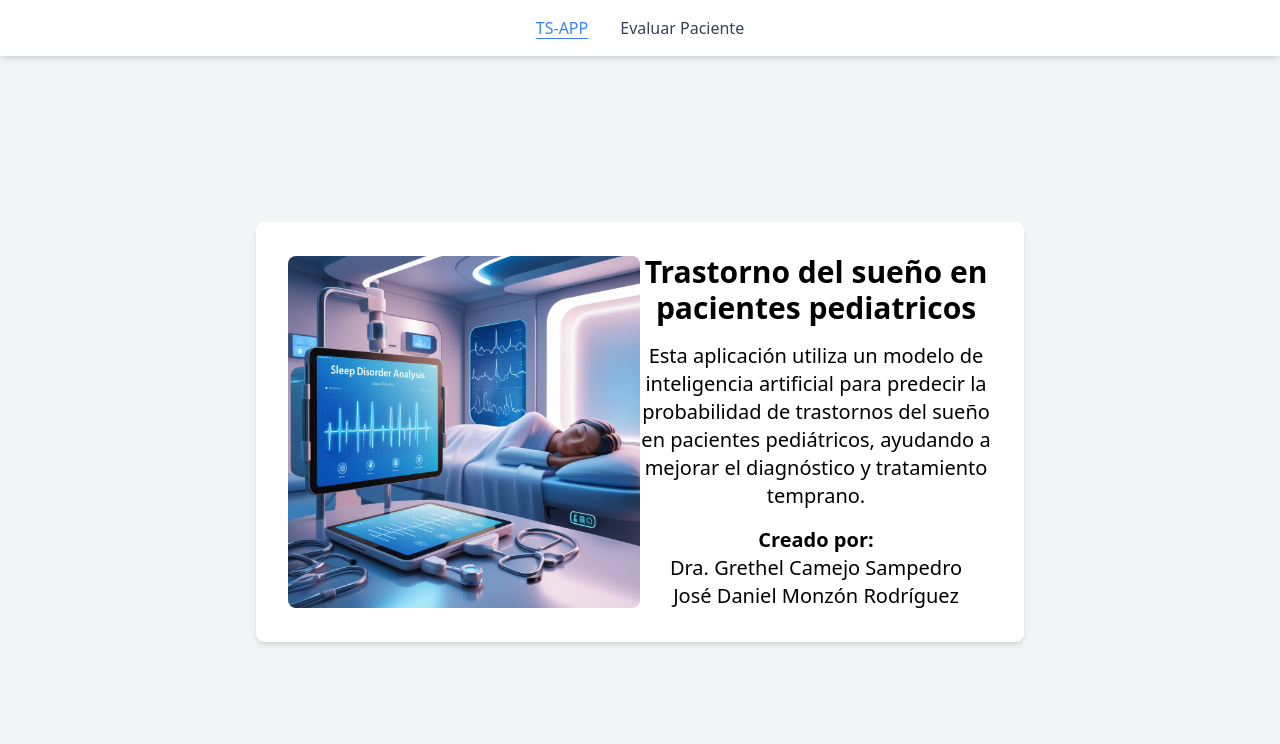
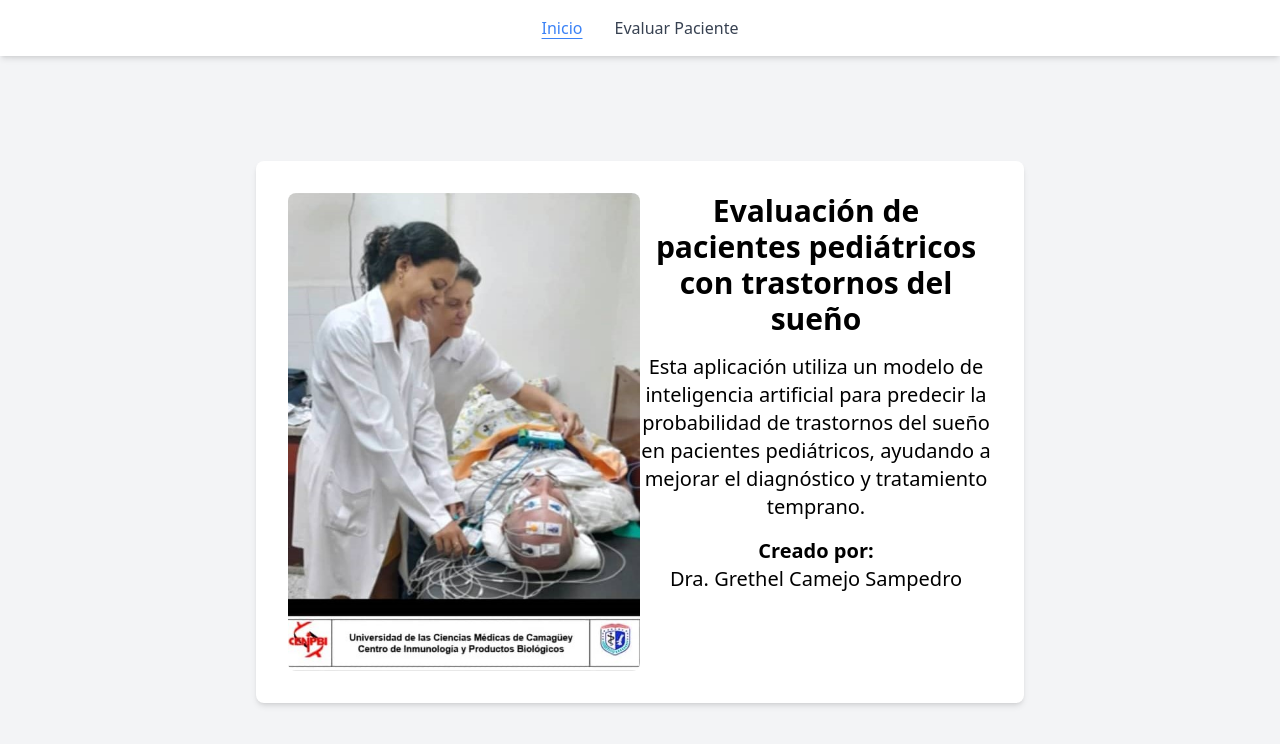
Before and after one commit to Ernesto248/sleep-disorder, a React (Vite) app: page / in a window 1280 px wide. Shown: the top 744 px of the page. Built offline with nearby package versions, Linux system fonts and the light colour scheme.

Commit message:
Last changes

```diff
--- a/src/Components/NavBar/index.jsx
+++ b/src/Components/NavBar/index.jsx
@@ -14,7 +14,7 @@ const NavBar = () => {
               isActive ? activeStyle : "text-gray-700 hover:text-blue-500"
             }
           >
-            TS-APP
+            Inicio
           </NavLink>
         </li>
         <li>
--- a/src/Pages/Home/index.jsx
+++ b/src/Pages/Home/index.jsx
@@ -5,11 +5,11 @@ function Home() {
     <Layout>
       <div className="flex flex-col md:flex-row md:items-center items-start justify-center m-auto h-auto">
         <div className="w-full md:w-1/2">
-          <img src="slep.jpg" alt="" className="w-full h-auto rounded-lg" />
+          <img src="img2.jpeg" alt="" className="w-full h-auto rounded-lg" />
         </div>
         <div className="w-full md:w-1/2 flex flex-col items-center justify-center text-center m-auto mt-4 md:mt-0">
           <h1 className="text-3xl font-bold">
-            Trastorno del sueño en pacientes pediatricos
+            Evaluación de pacientes pediátricos con trastornos del sueño
           </h1>
           <p className="text-xl mt-4">
             Esta aplicación utiliza un modelo de inteligencia artificial para
@@ -20,8 +20,7 @@ function Home() {
           <p className="text-xl mt-4">
             <strong>Creado por:</strong>
             <br />
-            Dra. Grethel Camejo Sampedro <br />
-            José Daniel Monzón Rodríguez
+            Dra. Grethel Camejo Sampedro
           </p>
         </div>
       </div>
```
Also changed, not shown: public/img.jpeg (added), public/img2.jpeg (added).
